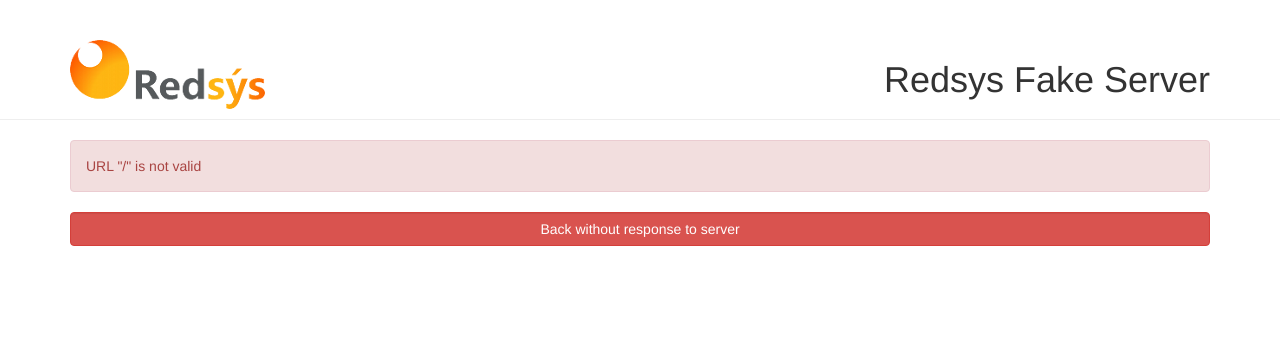
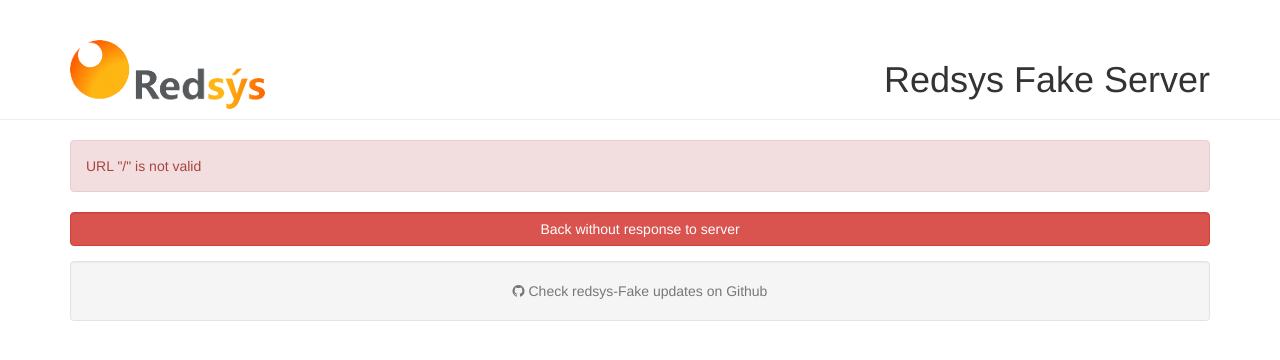
Before and after one commit to eusonlito/redsys-Fake, a PHP site: page / in a window 1280 px wide. Shown: the top 360 px of the page. Run offline with PHP 8.4, Linux system fonts and the light colour scheme; some libraries are stand-ins or nearby versions.

Commit message:
Added github footer links

```diff
--- a/src/views/html.php
+++ b/src/views/html.php
@@ -20,7 +20,7 @@
     <body>
         <div class="page-header">
             <div class="container">
-                <img src="images/redsys.png" alt="RedSys" />
+                <img src="images/redsys.png" alt="RedSys" class="pull-left" />
                 <h1 class="pull-right">Redsys Fake Server</h1>
             </div>
         </div>
@@ -29,6 +29,17 @@
             <?php require __DIR__.'/response.php'; ?>
         </div>
 
+        <footer>
+            <div class="container">
+                <div class="well text-center">
+                    <a href="https://github.com/eusonlito/redsys-Fake" class="text-muted" target="_blank">
+                        <i class="fa fa-github"></i>
+                        <?= _('Check redsys-Fake updates on Github'); ?>
+                    </a>
+                </div>
+            </div>
+        </footer>
+
         <script src="//code.jquery.com/jquery-1.11.0.min.js"></script>
         <script src="//maxcdn.bootstrapcdn.com/bootstrap/3.2.0/js/bootstrap.min.js"></script>
     </body>
```
